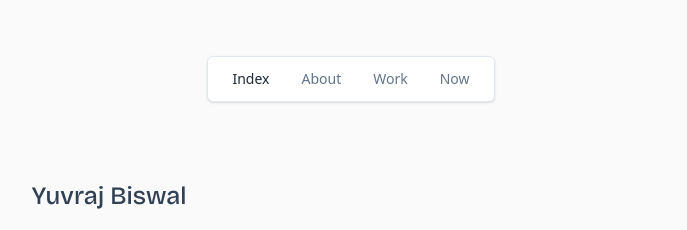
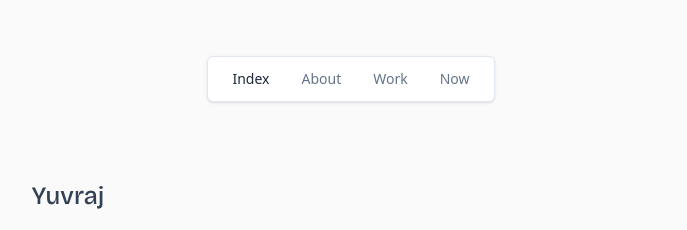
Before and after one commit to Yuvraj-cyborg/meweb, an Astro site: page / in a window 1280 px wide. Shown: the top 230 px of the page, without its empty margins (289-976 px from the left). Built offline with nearby package versions, Linux system fonts and the light colour scheme; Astro itself is replaced by a stand-in of ours; a web font is replaced by a local one.

Commit message:
fix: shorter name

```diff
--- a/src/pages/index.astro
+++ b/src/pages/index.astro
@@ -7,7 +7,7 @@ import Layout from '../layouts/Layout.astro';
     <!-- Hero Section -->
     <section>
       <h1 class="text-[25px] font-medium text-[var(--slate-700)] mb-4" style="font-family: 'Bricolage Grotesque', Inter, sans-serif;">
-        Yuvraj Biswal
+        Yuvraj
       </h1>
       <p class="text-[var(--text-secondary)] leading-relaxed">
         I work on <strong>databases</strong>, <strong>deep learning</strong>, <strong>systems programming</strong>, and <strong>low-level infrastructure</strong> and backend.
```
